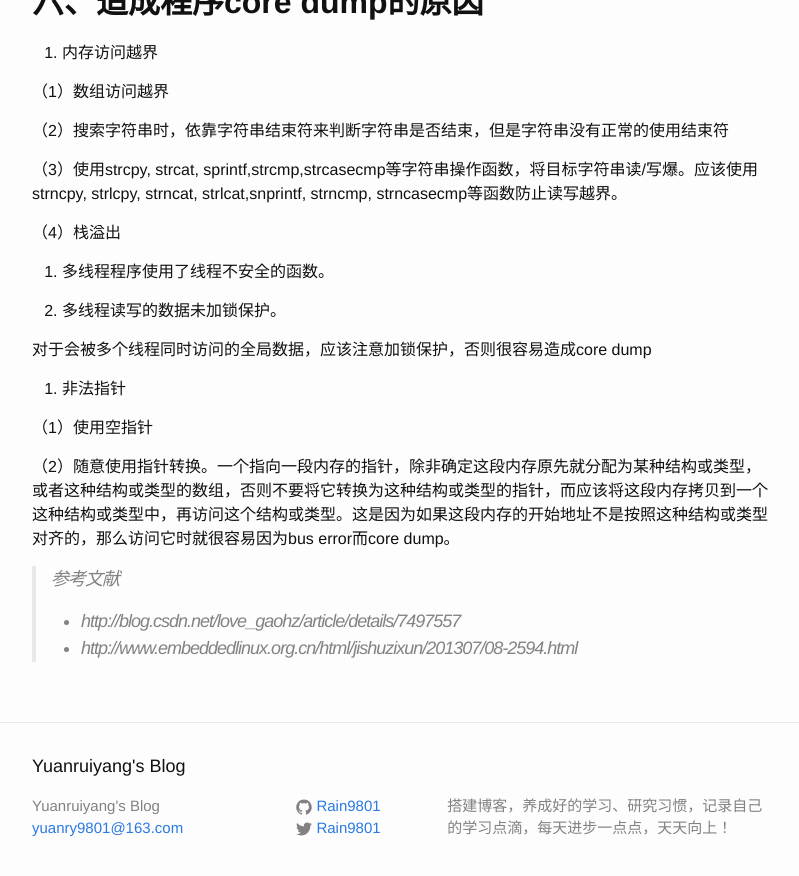
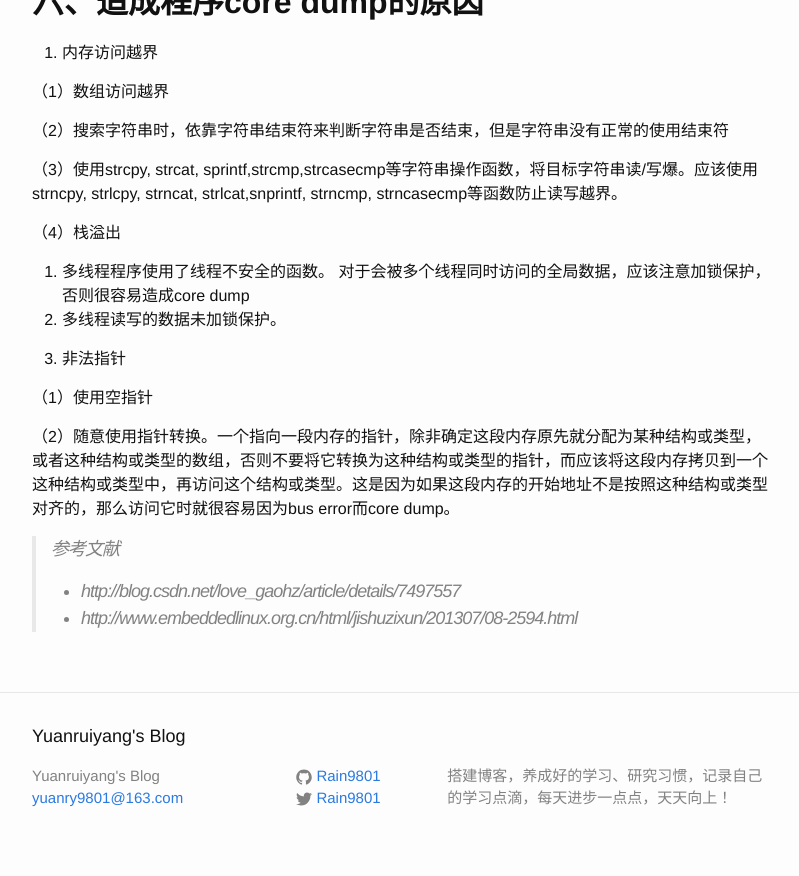
Before and after one commit to Rain9801/Rain9801.github.io, a Jekyll site: the page built from _posts/2017-06-25-coredump调试段错误.markdown, in a window 1280 px wide and 900 px high, scrolled down 1184 px. Shown: the top 876 px of the window, without its empty margins (238-1037 px from the left). Built offline with Jekyll 4.4.1, drawn with Linux system fonts in a browser that asks for light colours; comment, search, counter and statistics services are not loaded.

```diff
--- a/_posts/2017-06-25-coredump调试段错误.markdown
+++ b/_posts/2017-06-25-coredump调试段错误.markdown
@@ -41,26 +41,29 @@ date:   2017-06-25 16:15:00 +0800
 
 **六、造成程序core dump的原因**
 ------------------
+
  1. 内存访问越界
 
-  （1）数组访问越界
+ （1）数组访问越界
 
-  （2）搜索字符串时，依靠字符串结束符来判断字符串是否结束，但是字符串没有正常的使用结束符
+ （2）搜索字符串时，依靠字符串结束符来判断字符串是否结束，但是字符串没有正常的使用结束符
 
-  （3）使用strcpy, strcat, sprintf,strcmp,strcasecmp等字符串操作函数，将目标字符串读/写爆。应该使用strncpy, strlcpy, strncat, strlcat,snprintf, strncmp, strncasecmp等函数防止读写越界。
+ （3）使用strcpy, strcat, sprintf,strcmp,strcasecmp等字符串操作函数，将目标字符串读/写爆。应该使用strncpy, strlcpy, strncat, strlcat,snprintf, strncmp, strncasecmp等函数防止读写越界。
 
  （4）栈溢出
 
  2. 多线程程序使用了线程不安全的函数。
-
+ 对于会被多个线程同时访问的全局数据，应该注意加锁保护，否则很容易造成core dump
  3. 多线程读写的数据未加锁保护。
 
-对于会被多个线程同时访问的全局数据，应该注意加锁保护，否则很容易造成core dump
+
+
+
  4. 非法指针
 
-  （1）使用空指针
+（1）使用空指针
 
-  （2）随意使用指针转换。一个指向一段内存的指针，除非确定这段内存原先就分配为某种结构或类型，或者这种结构或类型的数组，否则不要将它转换为这种结构或类型的指针，而应该将这段内存拷贝到一个这种结构或类型中，再访问这个结构或类型。这是因为如果这段内存的开始地址不是按照这种结构或类型对齐的，那么访问它时就很容易因为bus error而core dump。
+（2）随意使用指针转换。一个指向一段内存的指针，除非确定这段内存原先就分配为某种结构或类型，或者这种结构或类型的数组，否则不要将它转换为这种结构或类型的指针，而应该将这段内存拷贝到一个这种结构或类型中，再访问这个结构或类型。这是因为如果这段内存的开始地址不是按照这种结构或类型对齐的，那么访问它时就很容易因为bus error而core dump。
 >参考文献
 - http://blog.csdn.net/love_gaohz/article/details/7497557
 - http://www.embeddedlinux.org.cn/html/jishuzixun/201307/08-2594.html
```
